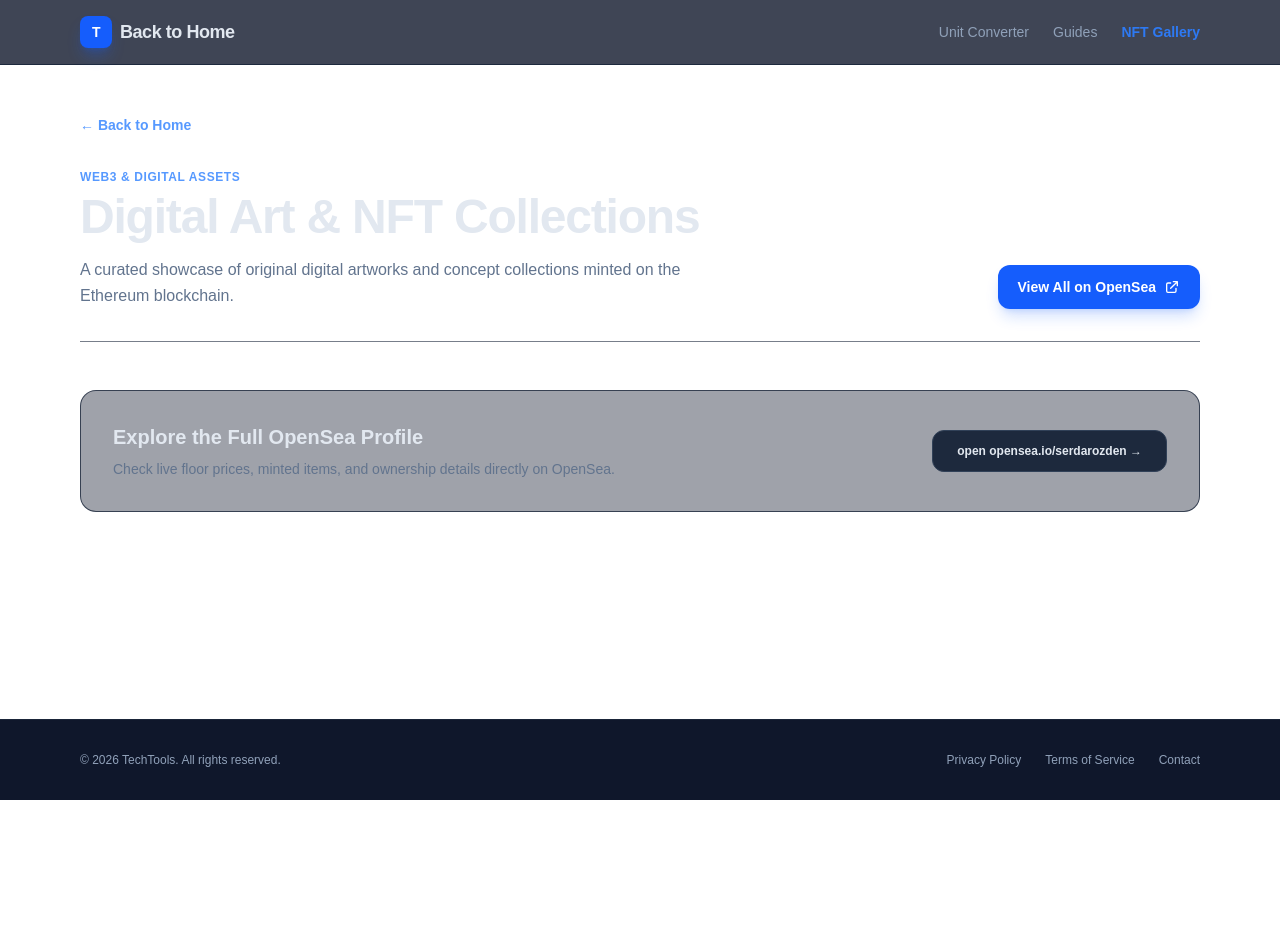
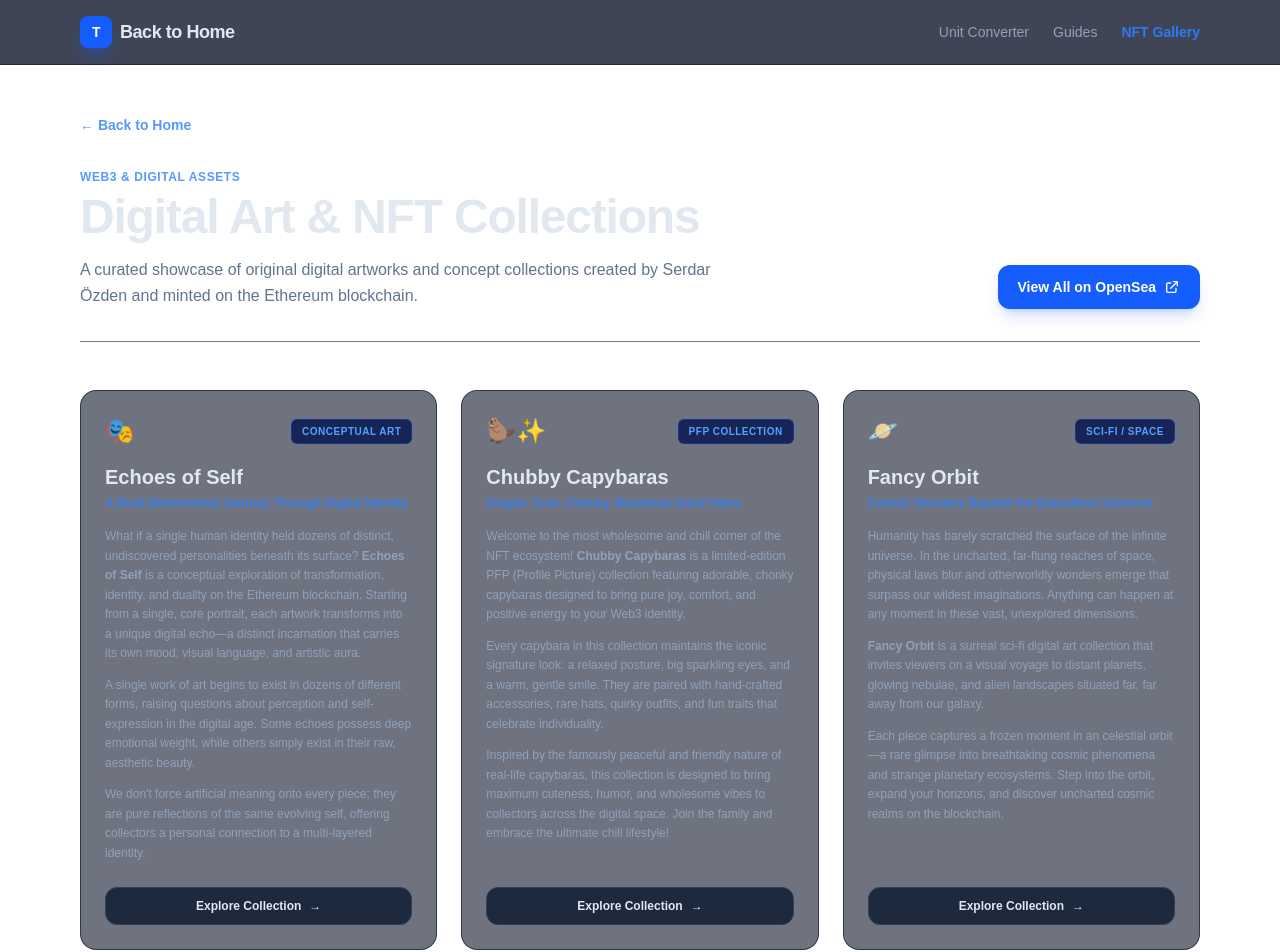
Before and after one commit to serdarozden/my-tools-site, a Next.js app: page /gallery in a window 1280 px wide. Shown: the top 952 px of the page. Before the commit the page ends 800 px from the top, so only its background shows below. Built offline with nearby package versions, Linux system fonts and the light colour scheme.

Commit message:
updated individual OpenSea collection URLs in gallery page

```diff
--- a/src/app/gallery/page.js
+++ b/src/app/gallery/page.js
@@ -6,6 +6,72 @@ export const metadata = {
 };
 
 export default function GalleryPage() {
+  const collections = [
+    {
+      id: 'echoes-of-self',
+      title: 'Echoes of Self',
+      badge: 'Conceptual Art',
+      emoji: '🎭',
+      tagline: 'A Multi-Dimensional Journey Through Digital Identity',
+      description: (
+        <>
+          <p className="mb-3">
+            What if a single human identity held dozens of distinct, undiscovered personalities beneath its surface? <strong>Echoes of Self</strong> is a conceptual exploration of transformation, identity, and duality on the Ethereum blockchain. Starting from a single, core portrait, each artwork transforms into a unique digital echo—a distinct incarnation that carries its own mood, visual language, and artistic aura.
+          </p>
+          <p className="mb-3">
+            A single work of art begins to exist in dozens of different forms, raising questions about perception and self-expression in the digital age. Some echoes possess deep emotional weight, while others simply exist in their raw, aesthetic beauty.
+          </p>
+          <p>
+            We don't force artificial meaning onto every piece; they are pure reflections of the same evolving self, offering collectors a personal connection to a multi-layered identity.
+          </p>
+        </>
+      ),
+      url: 'https://opensea.io/collection/echoesofself',
+    },
+    {
+      id: 'chubby-capybaras',
+      title: 'Chubby Capybaras',
+      badge: 'PFP Collection',
+      emoji: '🦫✨',
+      tagline: 'Simple. Cute. Chonky. Maximum Good Vibes.',
+      description: (
+        <>
+          <p className="mb-3">
+            Welcome to the most wholesome and chill corner of the NFT ecosystem! <strong>Chubby Capybaras</strong> is a limited-edition PFP (Profile Picture) collection featuring adorable, chonky capybaras designed to bring pure joy, comfort, and positive energy to your Web3 identity.
+          </p>
+          <p className="mb-3">
+            Every capybara in this collection maintains the iconic signature look: a relaxed posture, big sparkling eyes, and a warm, gentle smile. They are paired with hand-crafted accessories, rare hats, quirky outfits, and fun traits that celebrate individuality.
+          </p>
+          <p>
+            Inspired by the famously peaceful and friendly nature of real-life capybaras, this collection is designed to bring maximum cuteness, humor, and wholesome vibes to collectors across the digital space. Join the family and embrace the ultimate chill lifestyle!
+          </p>
+        </>
+      ),
+      url: 'https://opensea.io/collection/chubbycapybaras',
+    },
+    {
+      id: 'fancy-orbit',
+      title: 'Fancy Orbit',
+      badge: 'Sci-Fi / Space',
+      emoji: '🪐',
+      tagline: 'Cosmic Wonders Beyond the Boundless Universe',
+      description: (
+        <>
+          <p className="mb-3">
+            Humanity has barely scratched the surface of the infinite universe. In the uncharted, far-flung reaches of space, physical laws blur and otherworldly wonders emerge that surpass our wildest imaginations. Anything can happen at any moment in these vast, unexplored dimensions.
+          </p>
+          <p className="mb-3">
+            <strong>Fancy Orbit</strong> is a surreal sci-fi digital art collection that invites viewers on a visual voyage to distant planets, glowing nebulae, and alien landscapes situated far, far away from our galaxy.
+          </p>
+          <p>
+            Each piece captures a frozen moment in an celestial orbit—a rare glimpse into breathtaking cosmic phenomena and strange planetary ecosystems. Step into the orbit, expand your horizons, and discover uncharted cosmic realms on the blockchain.
+          </p>
+        </>
+      ),
+      url: 'https://opensea.io/collection/fancy-in-space',
+    },
+  ];
+
   return (
     <main className="max-w-6xl mx-auto px-4 py-12 text-slate-400">
       {/* Back Link */}
@@ -26,7 +92,7 @@ export default function GalleryPage() {
             Digital Art & NFT Collections
           </h1>
           <p className="text-base text-slate-500 max-w-2xl leading-relaxed">
-            A curated showcase of original digital artworks and concept collections minted on the Ethereum blockchain.
+            A curated showcase of original digital artworks and concept collections created by Serdar Özden and minted on the Ethereum blockchain.
           </p>
         </div>
 
@@ -45,10 +111,51 @@ export default function GalleryPage() {
         </div>
       </header>
 
-      {/* Featured Collection Callout */}
-      <div className="bg-slate-900/40 border border-slate-800/80 rounded-2xl p-8 mb-12 text-center md:text-left md:flex items-center justify-between gap-8">
+      {/* Featured Collections Grid */}
+      <section className="mb-12 grid grid-cols-1 md:grid-cols-3 gap-6">
+        {collections.map((item) => (
+          <div
+            key={item.id}
+            className="p-6 bg-slate-900/60 border border-slate-800/80 rounded-2xl flex flex-col justify-between hover:border-blue-500/50 transition group"
+          >
+            <div>
+              <div className="flex items-center justify-between mb-4">
+                <span className="text-2xl">{item.emoji}</span>
+                <span className="text-[10px] font-bold text-blue-400 bg-blue-950 border border-blue-800/60 px-2.5 py-1 rounded-md uppercase tracking-wider">
+                  {item.badge}
+                </span>
+              </div>
+
+              <h2 className="text-xl font-bold text-slate-200 group-hover:text-blue-400 transition mb-1">
+                {item.title}
+              </h2>
+
+              <p className="text-xs font-semibold text-blue-500/80 mb-4">
+                {item.tagline}
+              </p>
+
+              <div className="text-xs text-slate-400 leading-relaxed mb-6">
+                {item.description}
+              </div>
+            </div>
+
+            <a
+              href={item.url}
+              target="_blank"
+              rel="noopener noreferrer"
+              className="inline-flex items-center justify-center gap-2 w-full bg-slate-800 border border-slate-700 hover:border-blue-500 hover:bg-slate-700 text-slate-200 text-xs font-bold py-2.5 rounded-xl transition"
+            >
+              <span>Explore Collection</span>
+              <span>&rarr;</span>
+            </a>
+          </div>
+        ))}
+      </section>
+
+      {/* Featured OpenSea Callout */}
+      <div className="bg-slate-900/40 border border-slate-800/80 rounded-2xl p-8 text-center md:text-left md:flex items-center justify-between gap-8">
         <div className="space-y-2 mb-6 md:mb-0">
-          <h2 className="text-xl font-bold text-slate-200">Explore the Full OpenSea Profile</h2>
+          <h3 className="text-xl font-bold text-slate-200">Explore the Full OpenSea Profile</h3>
           <p className="text-sm text-slate-500">
             Check live floor prices, minted items, and ownership details directly on OpenSea.
           </p>
@@ -57,7 +164,7 @@ export default function GalleryPage() {
           href="https://opensea.io/serdarozden/created"
           target="_blank"
           rel="noopener noreferrer"
-          className="inline-block bg-slate-800 border border-slate-700 hover:border-blue-500 text-slate-200 text-xs font-bold px-6 py-3 rounded-xl transition"
+          className="inline-block bg-blue-600/90 hover:bg-blue-500 text-white text-xs font-bold px-6 py-3 rounded-xl transition shadow-md shadow-blue-600/10"
         >
           open opensea.io/serdarozden &rarr;
         </a>
```
